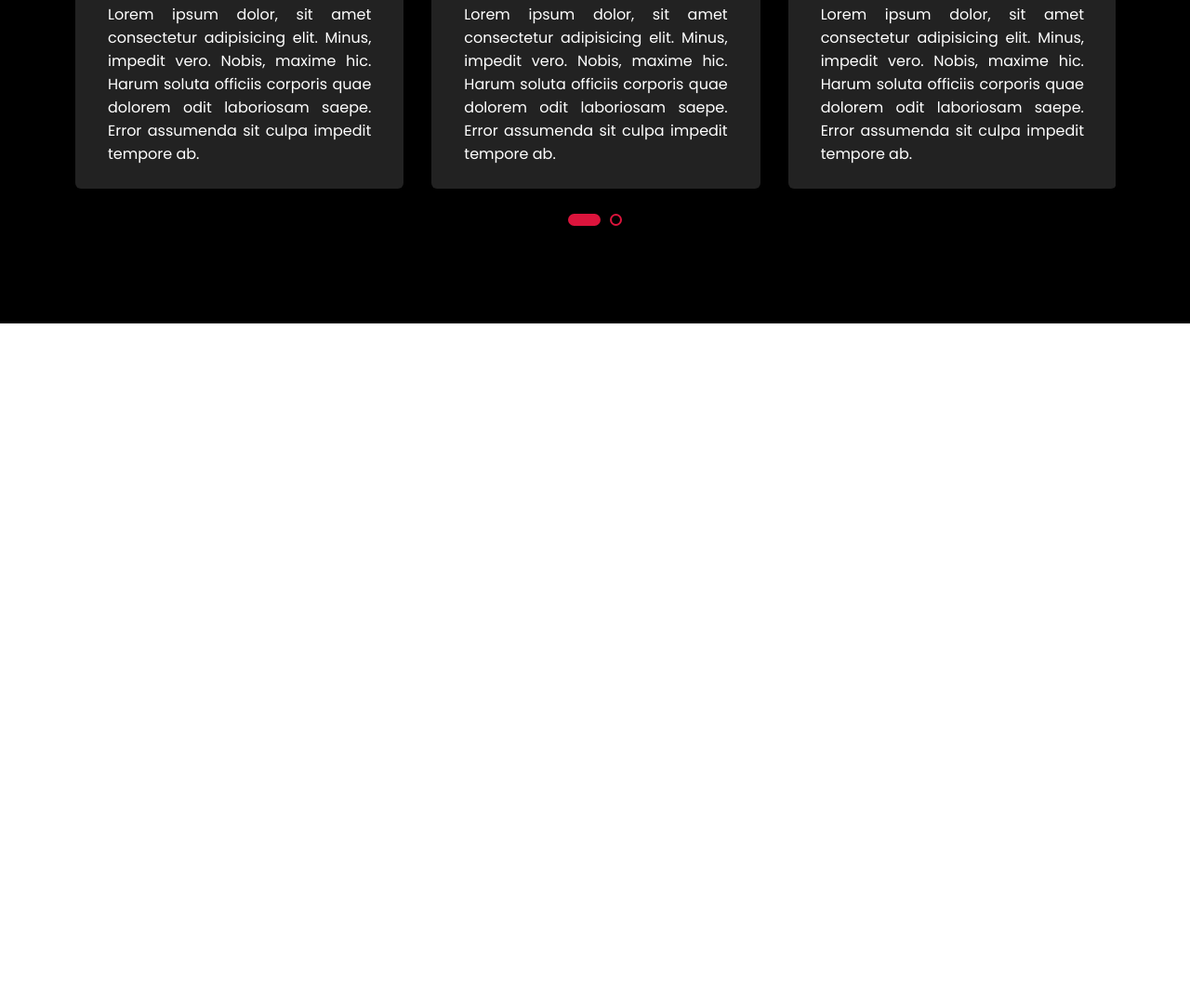
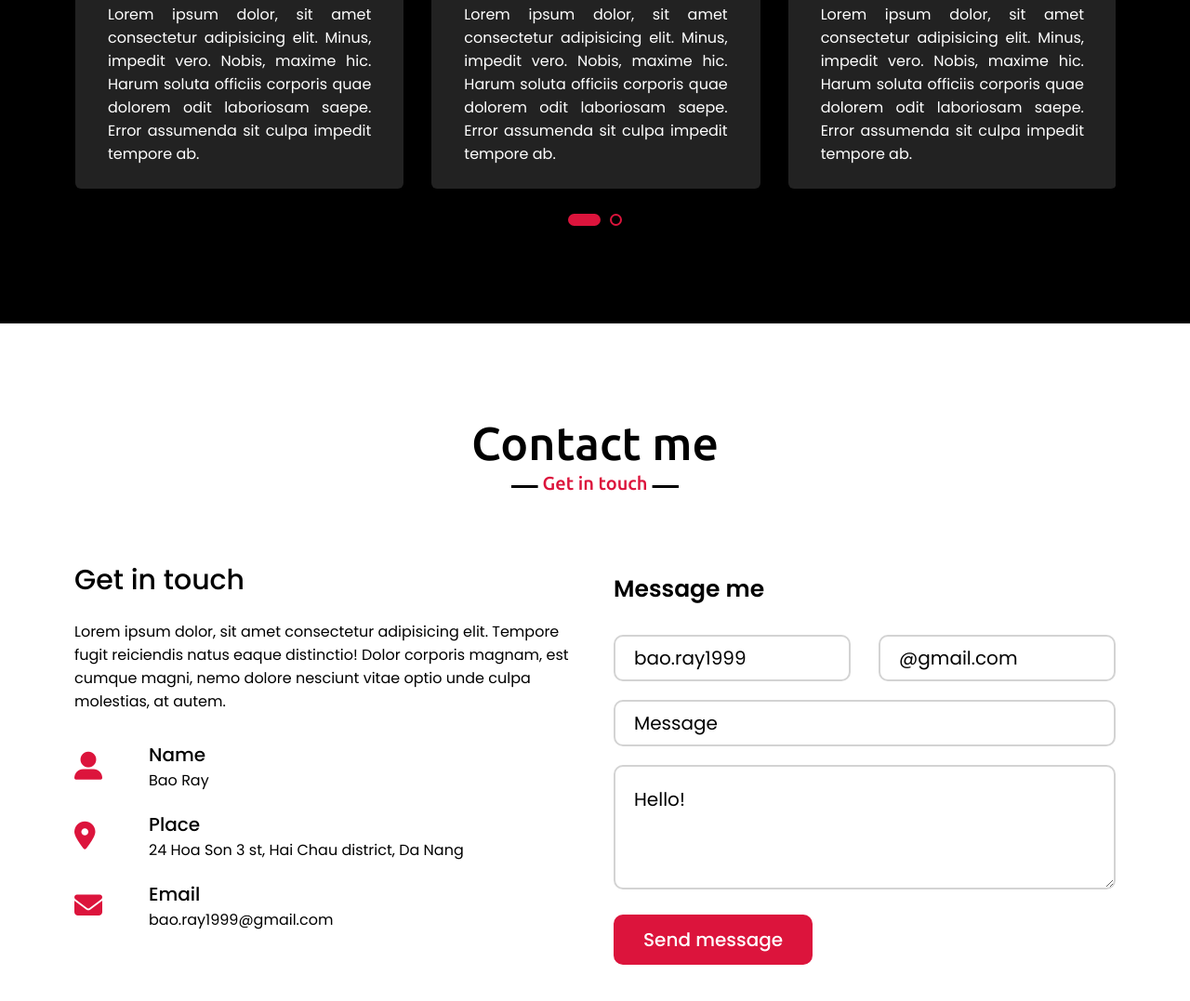
Before and after one commit to baoray99/myBlog, a plain HTML site: page index.html in a window 1280 px wide. Shown: the part 3207-4284 px from the top of the page at 93% size. Before the commit the page ends 3555 px from the top, so only its background shows below. Drawn offline with nearby package versions, Linux system fonts and the light colour scheme.

Commit message:
done contact, done backtop

```diff
--- /dev/null
+++ b/backtop.css
@@ -0,0 +1,26 @@
+.backtop {
+  position: fixed;
+  width: 45px;
+  height: 45px;
+  bottom: 10px;
+  right: 30px;
+  background: crimson;
+  border-radius: 50%;
+  display: flex;
+  align-items: center;
+  justify-content: center;
+  z-index: 9999;
+  cursor: pointer;
+  opacity: 0;
+  pointer-events: none;
+  transition: all 0.5s ease;
+  color: black;
+}
+.backtop i {
+  font-size: 30px;
+}
+.backtop.show {
+  bottom: 30px;
+  opacity: 1;
+  pointer-events: auto;
+}
--- /dev/null
+++ b/contact.css
@@ -0,0 +1,101 @@
+@import url("https://fonts.googleapis.com/css2?family=Poppins:wght@400;500;600;700&family=Ubuntu:wght@400;500;700&display=swap");
+.contact .title::after {
+  content: "Get in touch";
+}
+.contact .contact-content .column {
+  width: calc(50% - 20px);
+}
+.contact .contact-content .left .up .text {
+  font-size: 30px;
+  font-weight: 500;
+  margin-bottom: 20px;
+}
+.contact .contact-content .left .down ul {
+  list-style: none;
+  margin-top: 30px;
+}
+.contact .contact-content .left .down li {
+  display: flex;
+  align-items: center;
+  margin: 20px 0;
+}
+.contact .contact-content .left .down i {
+  width: 80px;
+  font-size: 30px;
+  color: crimson;
+}
+.contact .contact-content .left .down .textt {
+  font-size: 20px;
+  font-weight: 500;
+}
+.contact .contact-content .right .text {
+  font-size: 25px;
+  font-weight: 600;
+  margin: 30px 0;
+}
+.contact .contact-content .right .email {
+  display: flex;
+  align-items: center;
+  justify-content: space-between;
+}
+.contact .contact-content .right .email input {
+  font-family: "Poppins", sans-serif;
+  font-size: 20px;
+  width: calc(50% - 15px);
+  height: 50px;
+  border: 2px solid lightgray;
+  border-radius: 10px;
+  padding: 0 20px;
+}
+.contact .contact-content .right .message {
+  margin: 20px 0;
+}
+.contact .contact-content .right .message input {
+  width: 100%;
+  font-family: "Poppins", sans-serif;
+  font-size: 20px;
+  height: 50px;
+  border: 2px solid lightgray;
+  border-radius: 10px;
+  padding: 0 20px;
+}
+.contact .contact-content .right textarea {
+  width: 100%;
+  border: 2px solid lightgray;
+  border-radius: 10px;
+  font-family: "Poppins", sans-serif;
+  font-size: 20px;
+  padding: 20px 20px;
+}
+.contact .contact-content .right a {
+  display: inline-block;
+  background: crimson;
+  color: #fff;
+  font-size: 20px;
+  font-weight: 500;
+  padding: 10px 30px;
+  margin-top: 20px;
+  border-radius: 10px;
+  border: 2px solid crimson;
+  transition: all 0.3s ease;
+}
+.contact .contact-content .right a:hover {
+  background: none;
+  color: crimson;
+}
+/* reponsive media */
+@media (max-width: 1300px) {
+}
+@media (max-width: 1104px) {
+}
+@media (max-width: 991px) {
+}
+@media (max-width: 947px) {
+    .contact .contact-content .column {
+        width: 100%
+      }
+}
+@media (max-width: 690px) {
+}
+@media (max-width: 500px) {
+}
--- a/index.html
+++ b/index.html
@@ -10,6 +10,8 @@
     <link rel="stylesheet" href="./service.css" />
     <link rel="stylesheet" href="./skill.css" />
     <link rel="stylesheet" href="./team.css" />
+    <link rel="stylesheet" href="./contact.css" />
+    <link rel="stylesheet" href="./backtop.css" />
     <link
       rel="stylesheet"
       href="https://cdnjs.cloudflare.com/ajax/libs/OwlCarousel2/2.3.4/assets/owl.carousel.min.css"
@@ -22,6 +24,7 @@
     <title>My Blog</title>
   </head>
   <body>
+    <a href="#home" class="backtop"><i class="fas fa-angle-up"></i></a>
     <!-- . class,# id, > component, * quantity -->
     <nav class="navbar">
       <div class="max-width">
@@ -29,12 +32,12 @@
           <a href="#">Bao<span>ray</span></a>
         </div>
         <ul class="menu">
-          <li><a href="#">Home</a></li>
+          <li><a href="#home">Home</a></li>
           <li><a href="#about">About</a></li>
-          <li><a href="#">Services</a></li>
-          <li><a href="#">Skills</a></li>
-          <li><a href="#">Team</a></li>
-          <li><a href="#">Contact</a></li>
+          <li><a href="#services">Services</a></li>
+          <li><a href="#skills">Skills</a></li>
+          <li><a href="#team">Team</a></li>
+          <li><a href="#contact">Contact</a></li>
         </ul>
         <div class="menu-btn">
           <i class="fas fa-bars"></i>
@@ -201,8 +204,8 @@
           </div>
           <div class="card">
             <div class="box">
-              <img src="./images/tanle.jpg" alt="team1" />
-              <div class="text">Pro Tanle</div>
+              <img src="./images/khi.jpg" alt="team1" />
+              <div class="text">Kien Ngu</div>
               <p>
                 Lorem ipsum dolor, sit amet consectetur adipisicing elit. Minus,
                 impedit vero. Nobis, maxime hic. Harum soluta officiis corporis
@@ -213,8 +216,8 @@
           </div>
           <div class="card">
             <div class="box">
-              <img src="./images/tanle.jpg" alt="team1" />
-              <div class="text">Pro Tanle</div>
+              <img src="./images/fusdu.jpg" alt="team1" />
+              <div class="text">Black Tits</div>
               <p>
                 Lorem ipsum dolor, sit amet consectetur adipisicing elit. Minus,
                 impedit vero. Nobis, maxime hic. Harum soluta officiis corporis
@@ -226,6 +229,62 @@
         </div>
       </div>
     </section>
+    <!-- section contact  -->
+    <section class="contact" id="contact">
+      <div class="max-width">
+        <h2 class="title">Contact me</h2>
+        <div class="contact-content">
+          <div class="column left">
+            <div class="left up">
+              <div class="text">Get in touch</div>
+              <p>
+                Lorem ipsum dolor, sit amet consectetur adipisicing elit.
+                Tempore fugit reiciendis natus eaque distinctio! Dolor corporis
+                magnam, est cumque magni, nemo dolore nesciunt vitae optio unde
+                culpa molestias, at autem.
+              </p>
+            </div>
+            <div class="left down">
+              <ul class="content">
+                <li>
+                  <i class="fas fa-user-alt"></i>
+                  <div class="prop">
+                    <div class="textt">Name</div>
+                    <p>Bao Ray</p>
+                  </div>
+                </li>
+                <li>
+                  <i class="fas fa-map-marker-alt"></i>
+                  <div class="prop">
+                    <div class="textt">Place</div>
+                    <p>24 Hoa Son 3 st, Hai Chau district, Da Nang</p>
+                  </div>
+                </li>
+                <li>
+                  <i class="fas fa-envelope"></i>
+                  <div class="prop">
+                    <div class="textt">Email</div>
+                    <p>bao.ray1999@gmail.com</p>
+                  </div>
+                </li>
+              </ul>
+            </div>
+          </div>
+          <div class="column right">
+            <div class="text">Message me</div>
+            <div class="email">
+              <input type="text" readonly value="bao.ray1999" />
+              <input type="text" readonly value="@gmail.com" />
+            </div>
+            <div class="message">
+              <input type="text" readonly value="Message" />
+            </div>
+            <textarea cols="30" rows="3" readonly>Hello!</textarea>
+            <a href="#">Send message</a>
+          </div>
+        </div>
+      </div>
+    </section>
     <script src="./index.js"></script>
   </body>
 </html>
--- a/index.js
+++ b/index.js
@@ -1,9 +1,28 @@
 $(document).ready(function () {
+  //menu link click smooth
+  $("a")
+    .not('[href="#"]')
+    .not('[href="#0"]')
+    .click(function (e) {
+      var data_id = $(this).attr("href");
+      $("html, body").animate(
+        {
+          scrollTop: $(data_id).offset().top,
+        },
+        800
+      );
+    });
+  //navbar animation
   $(window).scroll(function () {
     if (this.scrollY > 20) {
       $(".navbar").addClass("sticky");
     } else {
       $(".navbar").removeClass("sticky");
+    }
+    if (this.scrollY > 100) {
+      $(".backtop").addClass("show");
+    } else {
+      $(".backtop").removeClass("show");
     }
   });
   //toggle menu/navbar
--- a/navbar.css
+++ b/navbar.css
@@ -47,7 +47,7 @@
   color: crimson;
 }
 .navbar.sticky .menu li a:hover {
-  color: crimson;
+  color: black;
 }
 /* menu btn styling */
 .menu-btn {
--- a/style.css
+++ b/style.css
@@ -1,4 +1,7 @@
 @import url("https://fonts.googleapis.com/css2?family=Poppins:wght@400;500;600;700&family=Ubuntu:wght@400;500;700&display=swap");
+html {
+  scroll-behavior: smooth;
+}
 * {
   margin: 0;
   padding: 0;
@@ -15,12 +18,14 @@ section {
 .about,
 .services,
 .skills,
-.team {
+.team,
+.contact {
   font-family: "Poppins", sans-serif;
 }
 .about .about-content,
 .services .serv-content,
-.skills .skill-content {
+.skills .skill-content,
+.contact-content {
   display: flex;
   flex-wrap: wrap;
   align-items: center;
```
Also changed, not shown: images/fusdu.jpg (added), images/khi.jpg (added).
